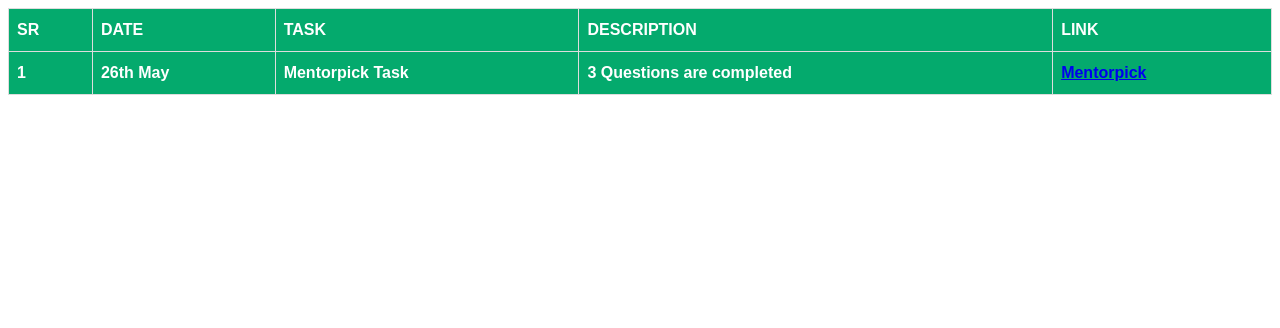
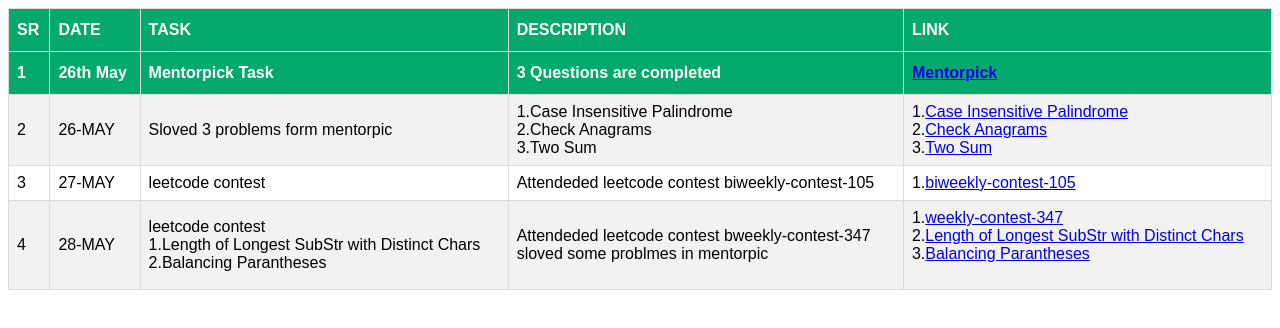
Before and after one commit to Dhinakar447/github.io, a plain HTML site: page index.html in a window 1280 px wide. Drawn offline with Linux system fonts and the light colour scheme.

Commit message:
updated the table

```diff
--- a/index.html
+++ b/index.html
@@ -26,6 +26,50 @@
                 <th> 3 Questions are completed</th>
                 <th> <a href="/">Mentorpick</a></th>
             </tr>
+            <tr>
+                    <td>2</td>
+                    <td>26-MAY</td>
+                    <td>Sloved 3 problems form mentorpic</td>
+                    <td>1.Case Insensitive Palindrome <br/>
+                        2.Check Anagrams <br/>
+                        3.Two Sum <br/>
+                    </td>
+                    <td>1.<a href="https://mentorpick.com/code?cid=1ff23360-aee2-4cac-b120-9e1f9df192b6&cslug=klu-y20-elite-cohort-1&pid=f3469ca9-f55d-4b46-b811-b9b2bad87017&pslug=bzCaseInsensitivePalindrome&courseId=707da31b-c631-42e7-b3fc-61b8e33cc62a&sectionId=undefined">Case Insensitive Palindrome</a> <br>
+                        2.<a href="https://mentorpick.com/code?cid=1ff23360-aee2-4cac-b120-9e1f9df192b6&cslug=klu-y20-elite-cohort-1&pid=e919fef8-7c4f-4457-aa27-a0e02eb1fe3d&pslug=check-anagram&courseId=707da31b-c631-42e7-b3fc-61b8e33cc62a&sectionId=undefined">Check Anagrams</a> <br/>
+                        3.<a href="https://mentorpick.com/code?cid=1ff23360-aee2-4cac-b120-9e1f9df192b6&cslug=klu-y20-elite-cohort-1&pid=6d6539e0-254b-4ac5-b688-430d56ba9742&pslug=bz-two-sum&courseId=707da31b-c631-42e7-b3fc-61b8e33cc62a&sectionId=undefined">Two Sum</a> <br/>
+
+                    </td>
+                    <tr>
+                    <td>3</td>
+                    <td>27-MAY</td>
+                    <td>leetcode contest</td>
+                    <td>Attendeded leetcode contest biweekly-contest-105</td>
+                    <td>1.<a href="https://leetcode.com/contest/biweekly-contest-105/">biweekly-contest-105</a> <br>
+                    </tr>
+
+                    </td>
+
+                    <tr>
+                        <td>4</td>
+                        <td>28-MAY</td>
+                        <td>leetcode contest <br/>
+                        1.Length of Longest SubStr with Distinct Chars <br/>
+                        2.Balancing Parantheses <br/>
+                        </td>
+                        <td>Attendeded leetcode contest bweekly-contest-347 <br/>
+                            sloved some problmes in mentorpic
+
+                        </td>
+                        <td>1.<a href="https://leetcode.com/contest/weekly-contest-347/">weekly-contest-347</a> <br/>
+                            2.<a href="https://www.mentorpick.com/code?cid=1ff23360-aee2-4cac-b120-9e1f9df192b6&cslug=klu-y20-elite-cohort-1&pid=41ce7ecd-f5e0-4c18-8edf-16e2f5a1f555&pslug=longest-substr-distinct-len&courseId=707da31b-c631-42e7-b3fc-61b8e33cc62a&sectionId=undefined">Length of Longest SubStr with Distinct Chars </a> <br/>
+                            3.<a href="https://www.mentorpick.com/code?cid=1ff23360-aee2-4cac-b120-9e1f9df192b6&cslug=klu-y20-elite-cohort-1&pid=41049721-7f57-4a25-9eb3-c8117240b91d&pslug=bz-balancing-parantheses&courseId=707da31b-c631-42e7-b3fc-61b8e33cc62a&sectionId=undefined">Balancing Parantheses</a> <br/>
+
+
+                            <br>
+                        </tr>
+
+                        </td>
+                </tr>
         </tbody>
    </table>
    <script src="/site.js"></script>
```
Also changed, not shown: style.css (indentation only).
